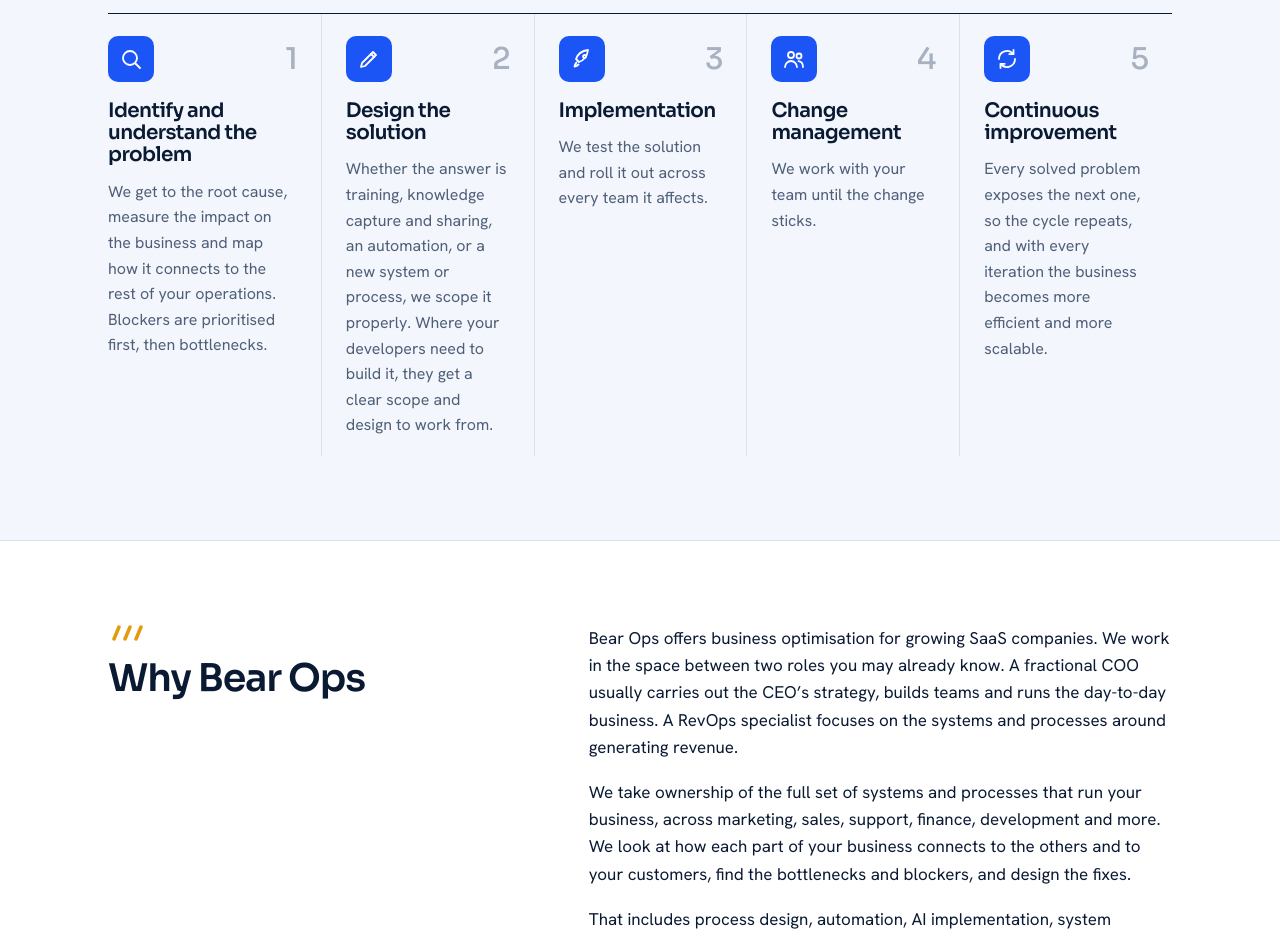
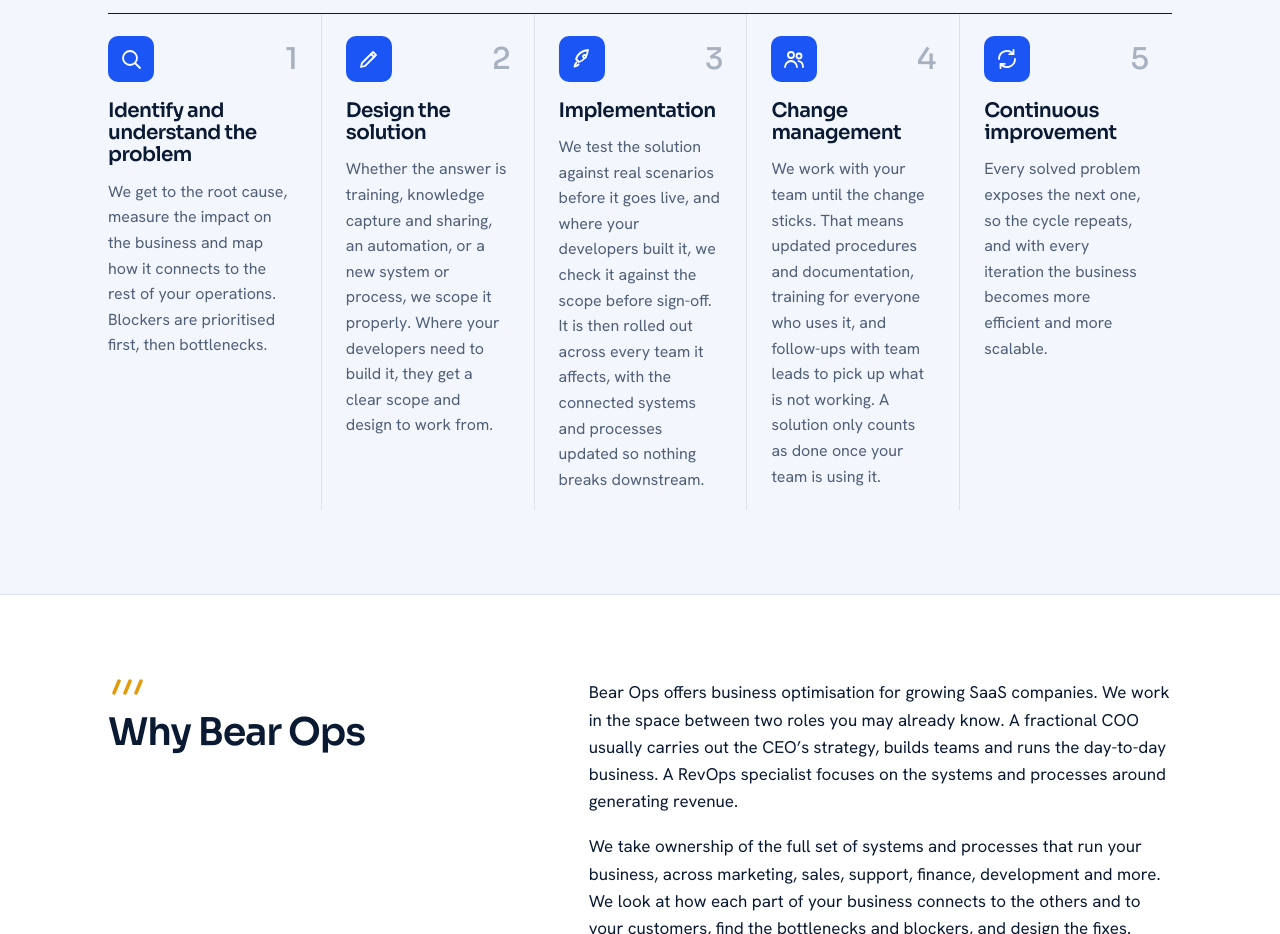
Before and after one commit to BuchnerBernard/bearops, an Astro site: page / in a window 1280 px wide. Shown: the part 1700-2634 px from the top of the page. Built offline with nearby package versions, Linux system fonts and the light colour scheme; Astro itself is replaced by a stand-in of ours.

Commit message:
Expand implementation and change management steps
Co-Authored-By: Claude Opus 5.5 <noreply@anthropic.com>
Claude-Session: https://claude.ai/code/session_01XywhuzKpxRN7MUEpGZ3avx

```diff
--- a/src/pages/index.astro
+++ b/src/pages/index.astro
@@ -48,8 +48,8 @@ const latest = (await getArticles()).slice(0, 3);
   <div class="steps">
     <div class="step"><div class="sh"><span class="ic"><svg viewBox="0 0 24 24" fill="none" stroke="currentColor" stroke-width="1.8" stroke-linecap="round" stroke-linejoin="round" aria-hidden="true"><circle cx="11" cy="11" r="7"/><path d="M16.5 16.5 21 21"/></svg></span><span class="n">1</span></div><h3>Identify and understand the problem</h3><p>We get to the root cause, measure the impact on the business and map how it connects to the rest of your operations. Blockers are prioritised first, then bottlenecks.</p></div>
     <div class="step"><div class="sh"><span class="ic"><svg viewBox="0 0 24 24" fill="none" stroke="currentColor" stroke-width="1.8" stroke-linecap="round" stroke-linejoin="round" aria-hidden="true"><path d="M4 20l1-4L16 5l3 3L8 19z"/><path d="M14 7l3 3"/></svg></span><span class="n">2</span></div><h3>Design the solution</h3><p>Whether the answer is training, knowledge capture and sharing, an automation, or a new system or process, we scope it properly. Where your developers need to build it, they get a clear scope and design to work from.</p></div>
-    <div class="step"><div class="sh"><span class="ic"><svg viewBox="0 0 24 24" fill="none" stroke="currentColor" stroke-width="1.8" stroke-linecap="round" stroke-linejoin="round" aria-hidden="true"><path d="M9 15l-3-3c1-3 4-8 12-9-1 8-6 11-9 12z"/><circle cx="14.5" cy="9.5" r="1.5"/><path d="M6.5 15.5C5 17 4.5 19.5 4.5 19.5S7 19 8.5 17.5"/></svg></span><span class="n">3</span></div><h3>Implementation</h3><p>We test the solution and roll it out across every team it affects.</p></div>
-    <div class="step"><div class="sh"><span class="ic"><svg viewBox="0 0 24 24" fill="none" stroke="currentColor" stroke-width="1.8" stroke-linecap="round" stroke-linejoin="round" aria-hidden="true"><circle cx="9" cy="8" r="3"/><path d="M3 20c0-3.3 2.7-6 6-6s6 2.7 6 6"/><circle cx="17" cy="9" r="2.5"/><path d="M16.5 14.1c2.6.3 4.5 2.6 4.5 5.9"/></svg></span><span class="n">4</span></div><h3>Change management</h3><p>We work with your team until the change sticks.</p></div>
+    <div class="step"><div class="sh"><span class="ic"><svg viewBox="0 0 24 24" fill="none" stroke="currentColor" stroke-width="1.8" stroke-linecap="round" stroke-linejoin="round" aria-hidden="true"><path d="M9 15l-3-3c1-3 4-8 12-9-1 8-6 11-9 12z"/><circle cx="14.5" cy="9.5" r="1.5"/><path d="M6.5 15.5C5 17 4.5 19.5 4.5 19.5S7 19 8.5 17.5"/></svg></span><span class="n">3</span></div><h3>Implementation</h3><p>We test the solution against real scenarios before it goes live, and where your developers built it, we check it against the scope before sign-off. It is then rolled out across every team it affects, with the connected systems and processes updated so nothing breaks downstream.</p></div>
+    <div class="step"><div class="sh"><span class="ic"><svg viewBox="0 0 24 24" fill="none" stroke="currentColor" stroke-width="1.8" stroke-linecap="round" stroke-linejoin="round" aria-hidden="true"><circle cx="9" cy="8" r="3"/><path d="M3 20c0-3.3 2.7-6 6-6s6 2.7 6 6"/><circle cx="17" cy="9" r="2.5"/><path d="M16.5 14.1c2.6.3 4.5 2.6 4.5 5.9"/></svg></span><span class="n">4</span></div><h3>Change management</h3><p>We work with your team until the change sticks. That means updated procedures and documentation, training for everyone who uses it, and follow-ups with team leads to pick up what is not working. A solution only counts as done once your team is using it.</p></div>
     <div class="step"><div class="sh"><span class="ic"><svg viewBox="0 0 24 24" fill="none" stroke="currentColor" stroke-width="1.8" stroke-linecap="round" stroke-linejoin="round" aria-hidden="true"><path d="M20 12a8 8 0 0 1-14.3 4.9"/><path d="M4 12a8 8 0 0 1 14.3-4.9"/><path d="M18.5 3v4.2h-4.2"/><path d="M5.5 21v-4.2h4.2"/></svg></span><span class="n">5</span></div><h3>Continuous improvement</h3><p>Every solved problem exposes the next one, so the cycle repeats, and with every iteration the business becomes more efficient and more scalable.</p></div>
   </div>
 </div></section>
```
